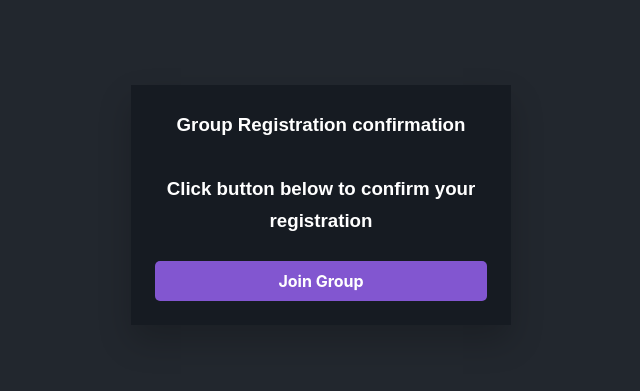
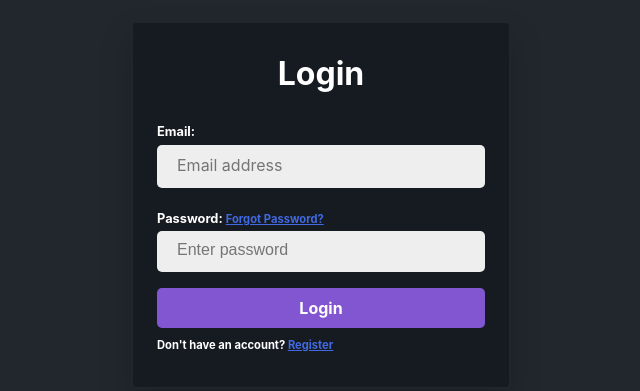
Before and after one commit to shas99/CDAP-PROJECT-MANAGEMENT-SYSTEM, a React (Create React App) app in the folder client/: page /groupconfirm/1 in a window 1280 px wide. Shown: the part 195-586 px from the top of the page, without its empty margins (319-959 px from the left). Built offline with nearby package versions, Linux system fonts and the light colour scheme.

Commit message:
login feature added to groupregistration confirmation

```diff
--- a/client/src/components/screens/GroupConfirm.js
+++ b/client/src/components/screens/GroupConfirm.js
@@ -2,7 +2,7 @@ import { useState } from "react";
 import { Link } from "react-router-dom";
 import axios from "axios";
 import PasswordChecklist from "react-password-checklist"//password validation
-
+import { useEffect } from "react";
 
 
 const GroupConfirm = ({ history, match }) => {
@@ -10,6 +10,42 @@ const GroupConfirm = ({ history, match }) => {
   const [confirmPassword, setConfirmPassword] = useState("");
   const [error, setError] = useState("");
   const [success, setSuccess] = useState("");
+  const [logged,setlogged] = useState("")
+  const [email, setEmail] = useState("");
+
+  useEffect(() => {
+    if (localStorage.getItem("authToken")) {
+      setlogged("Logged")
+    }
+  }, [history]);
+
+  const loginHandler = async (e) => {
+    e.preventDefault();
+
+    const config = {
+      header: {
+        "Content-Type": "application/json",
+      },
+    };
+
+    try {
+      const { data } = await axios.post(
+        "/api/auth/login",
+        { email, password },
+        config
+      );
+      setlogged("Logged")
+      localStorage.setItem("authokeTn", data.token);
+
+
+    } catch (error) {
+      setError(error.response.data.error);
+      setTimeout(() => {
+        setError("");
+      }, 5000);
+    }
+  };
+
 
   const resetPasswordHandler = async (e) => {
     e.preventDefault();
@@ -43,6 +79,9 @@ const GroupConfirm = ({ history, match }) => {
 
   return (
     <div className="resetpassword-screen">
+      {logged == "Logged" &&
+      <div>
+
       <form
         onSubmit={resetPasswordHandler}
         className="resetpassword-screen__form"
@@ -59,6 +98,53 @@ const GroupConfirm = ({ history, match }) => {
           Join Group
         </button>
       </form>
+      </div>
+      }
+      {logged == "" &&
+            <div className="login-screen">
+            <form onSubmit={loginHandler} className="login-screen__form">
+              <h3 className="login-screen__title">Login</h3>
+              {error && <span className="error-message">{error}</span>}
+              <div className="form-group">
+                <label htmlFor="email" id="EmailID">Email:</label>
+                <input
+                  type="email"
+                  required
+                  id="email"
+                  placeholder="Email address"
+                  onChange={(e) => setEmail(e.target.value)}
+                  value={email}
+                  tabIndex={1}
+                />
+              </div>
+              <div className="form-group">
+                <label htmlFor="password" id="PasswordID">
+                  Password:{" "}
+                  <Link to="/forgotpassword" className="login-screen__forgotpassword">
+                    Forgot Password?
+                  </Link>
+                </label>
+                <input
+                  type="password"
+                  required
+                  id="password"
+                  autoComplete="true"
+                  placeholder="Enter password"
+                  onChange={(e) => setPassword(e.target.value)}
+                  value={password}
+                  tabIndex={2}
+                />
+              </div>
+              <button type="submit" className="btn btn-primary" id="LogButton">
+                Login
+              </button>
+
+              <span className="login-screen__subtext">
+                Don't have an account? <Link to="/register" id="Regs">Register</Link>
+              </span>
+            </form>
+          </div>
+      }
     </div>
   );
 };
```
